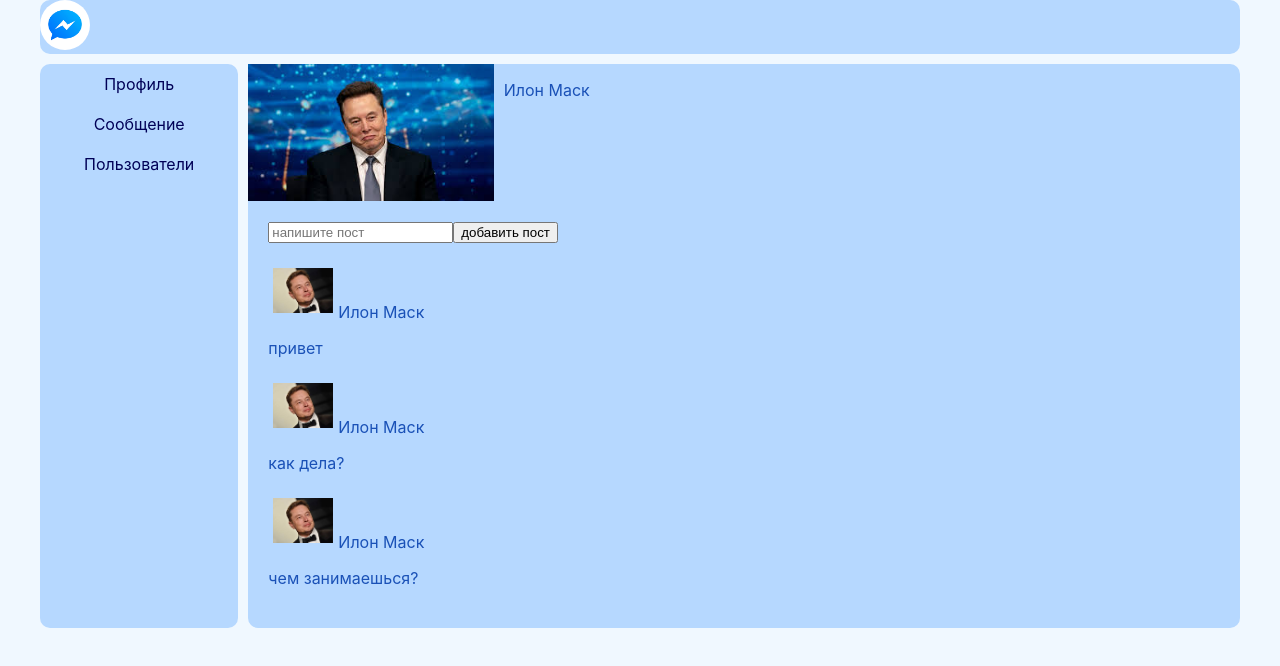
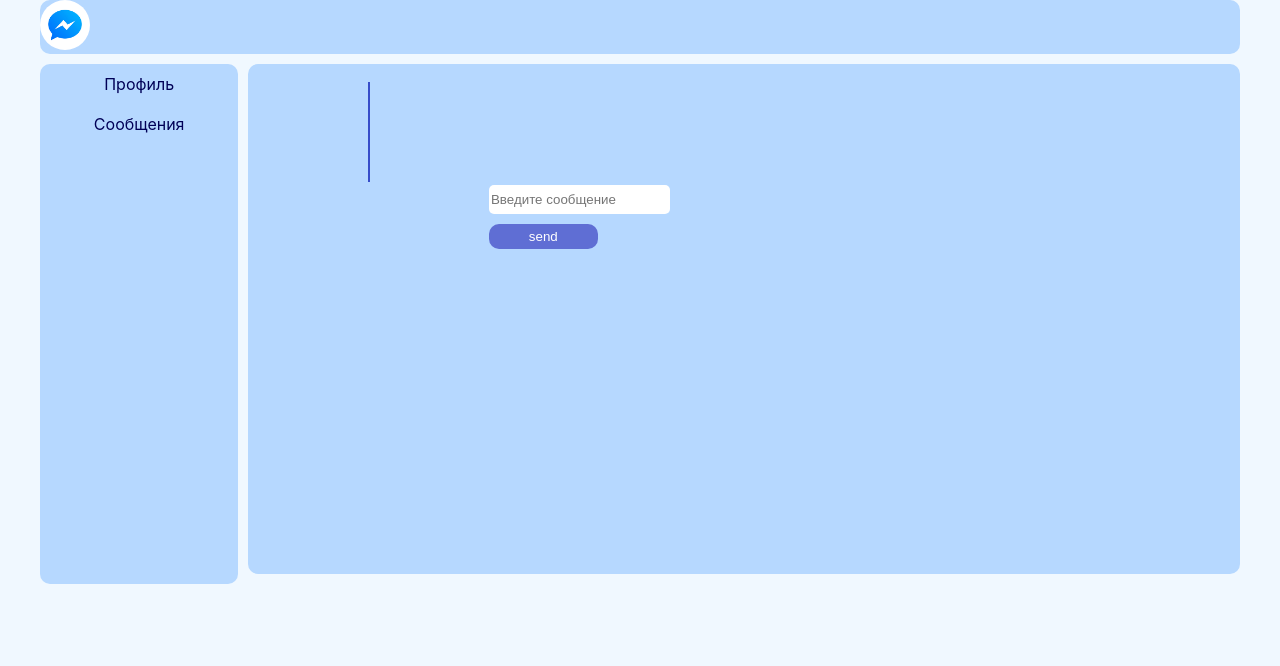
Before and after one commit to itmmist/social_network, a React (Create React App) app: page /messages in a window 1280 px wide. Shown: the top 666 px of the page. Built offline with nearby package versions, Linux system fonts and the light colour scheme.

Commit message:
роутинг2

```diff
--- a/package.json
+++ b/package.json
@@ -9,6 +9,7 @@
     "@testing-library/user-event": "^13.5.0",
     "react": "^19.2.4",
     "react-dom": "^19.2.4",
+    "react-router-dom": "^5.2.0",
     "react-scripts": "5.0.1",
     "web-vitals": "^2.1.4"
   },
--- a/src/App.css
+++ b/src/App.css
@@ -11,7 +11,8 @@ body{
   display: grid;
   grid-template-areas:
   'header header'
-  'navBar profile';
+  'navBar profile'
+  'navBar messages';
   gap: 10px;
   grid-template-columns: 2fr 10fr;
 }
@@ -28,3 +29,6 @@ body{
 .profile{
   grid-area: profile;
 }
+.message{
+  grid-area: messages;
+}
--- a/src/App.js
+++ b/src/App.js
@@ -3,13 +3,22 @@ import './App.css';
 import Header from './components/header/Header';
 import NavBar from './components/navBar/NavBar';
 import Profile from './components/profile/Profile';
+import Messages from './components/messages/Messages';
+import { BrowserRouter, Route } from 'react-router-dom';
 
 function App() {
   return (
     <div className='wrapper'>
+      <BrowserRouter>
       <Header />
       <NavBar />
-      <Profile name={'Илон Маск'}/>
+      <div className='wrapperContent'>
+        <Route path='/profile' component={Profile}/>
+        <Route path='/messages' component={Messages}/>
+      </div>
+      {/* <Profile name={'Илон Маск'} status={'Илон Маск на начало 2026 года — богатейший человек в мире с состоянием, превышающим $839–852 млрд, которое резко выросло благодаря объединению SpaceX и его ИИ-стартапа xAI. Он возглавляет Tesla, SpaceX и владеет соцсетью X (ранее Twitter). Маск также известен активным участием в политической жизни США.'} livein='в основном проживает в штате Техас, США'/>
+      <Message name1={'Иван Иванов'} name2={'Дональд Трамп'} name3={'Билл Гейтс'} chat1={'Привет, как дела?'} chat2={'Го завтра на марс?'} chat3={'Жду мой новый чип'}/> */}
+      </BrowserRouter>
     </div>
   );
 }
--- /dev/null
+++ b/src/components/messages/Messages.jsx
@@ -0,0 +1,25 @@
+import React from 'react'
+import './messages.css'
+
+function Messages(props){
+    return(
+      <div className='messages'>
+        <div className='contacts'>
+          <p>{props.name1}</p>
+          <p>{props.name2}</p>
+          <p>{props.name3}</p>
+        </div>
+        <hr />
+        <div className='chat'>
+          <p>{props.chat1}</p>
+          <p>{props.chat2}</p>
+          <p>{props.chat3}</p>
+          <input className='input' type="text" placeholder='Введите сообщение'/>
+          <button className='btn'>send</button>
+        </div>
+
+      </div>
+    )
+}
+
+export default Messages
--- /dev/null
+++ b/src/components/messages/messages.css
@@ -0,0 +1,32 @@
+.messages{
+    display: flex;
+    height: 500px;
+    padding: 10px 0 0 20px;
+}
+hr{
+    height: 100px;
+    margin-left: 100px;
+    width: 2px;
+    background-color: rgb(55, 77, 201);
+    border: none;
+}
+.chat{
+    display: flex;
+    flex-direction: column;
+    margin-right: 570px;
+}
+.input{
+    margin-top: 15px;
+    height: 27px;
+    border-radius: 5px;
+    border: none;
+}
+.btn{
+    margin-top: 10px;
+    border: none;
+    background-color: rgb(95, 110, 212);
+    color: white;
+    padding: 5px;
+    width: 60%;
+    border-radius: 10px;
+}
--- a/src/components/navBar/NavBar.jsx
+++ b/src/components/navBar/NavBar.jsx
@@ -1,12 +1,16 @@
 import React from 'react'
 import './navBar.css'
+import {NavLink} from 'react-router-dom'
 
 function NavBar(){
     return(
       <div className='navBar'>
-        <a href="">Профиль</a>
+        {/* <a href="">Профиль</a>
         <a href="">Сообщение</a>
-        <a href="">Пользователи</a>
+        <a href="">Пользователи</a> */}
+        <NavLink to='/profile'>Профиль</NavLink>
+        <NavLink to='/messages'>Сообщения</NavLink>
+        {/* <NavLink to='/users'></NavLink> */}
       </div>
     )
 }
--- a/src/components/profile/Profile.jsx
+++ b/src/components/profile/Profile.jsx
@@ -9,6 +9,8 @@ function Profile(props){
         <div className='me'>
           <img src={img_big} alt="" />
           <p>{props.name}</p>
+          <p>{props.status}</p>
+          <p>{props.livein}</p>
         </div>
         <Posts message={props.message}/>
       </div>
--- a/src/components/profile/profile.css
+++ b/src/components/profile/profile.css
@@ -1,6 +1,6 @@
 .me{
     display: grid;
-    grid-template-columns: 3fr 9fr;
+    grid-template-columns: 4fr 9fr;
     gap: 10px;
 }
 .me img{
@@ -18,3 +18,6 @@
 .post{
     margin: 20px 0;
 }
+.me p{
+    margin-left: 10px;
+}
```
Also changed, not shown: src/components/users/Users.jsx (added), 1 other file (tests, documents, lock files or other folders).
